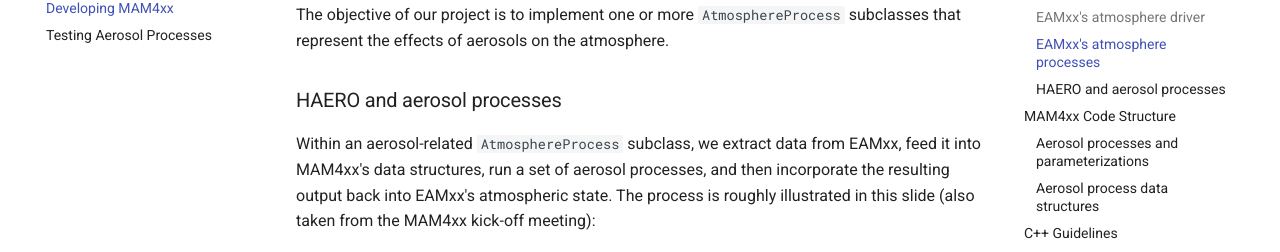
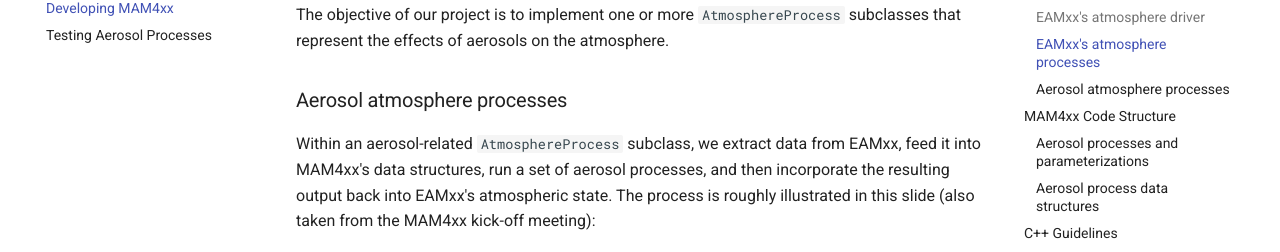
Before and after one commit to eagles-project/mam4xx, an MkDocs documentation site: the page built from docs/development.md, in a window 1280 px wide and 900 px high, scrolled down 2581 px. Shown: the part 172-424 px from the top of the window. Built offline with MkDocs 1.6.1 and Material for MkDocs 9.7.7, drawn with Linux system fonts in a browser that asks for light colours; comment, search, counter and statistics services are not loaded.

Commit message:
Changed a header name.

```diff
--- a/docs/development.md
+++ b/docs/development.md
@@ -100,7 +100,7 @@ the different atmospheric processes within EAMxx.
 The objective of our project is to implement one or more `AtmosphereProcess`
 subclasses that represent the effects of aerosols on the atmosphere.
 
-### HAERO and aerosol processes
+### Aerosol atmosphere processes
 
 Within an aerosol-related `AtmosphereProcess` subclass, we extract data from
 EAMxx, feed it into MAM4xx's data structures, run a set of aerosol processes,
```
